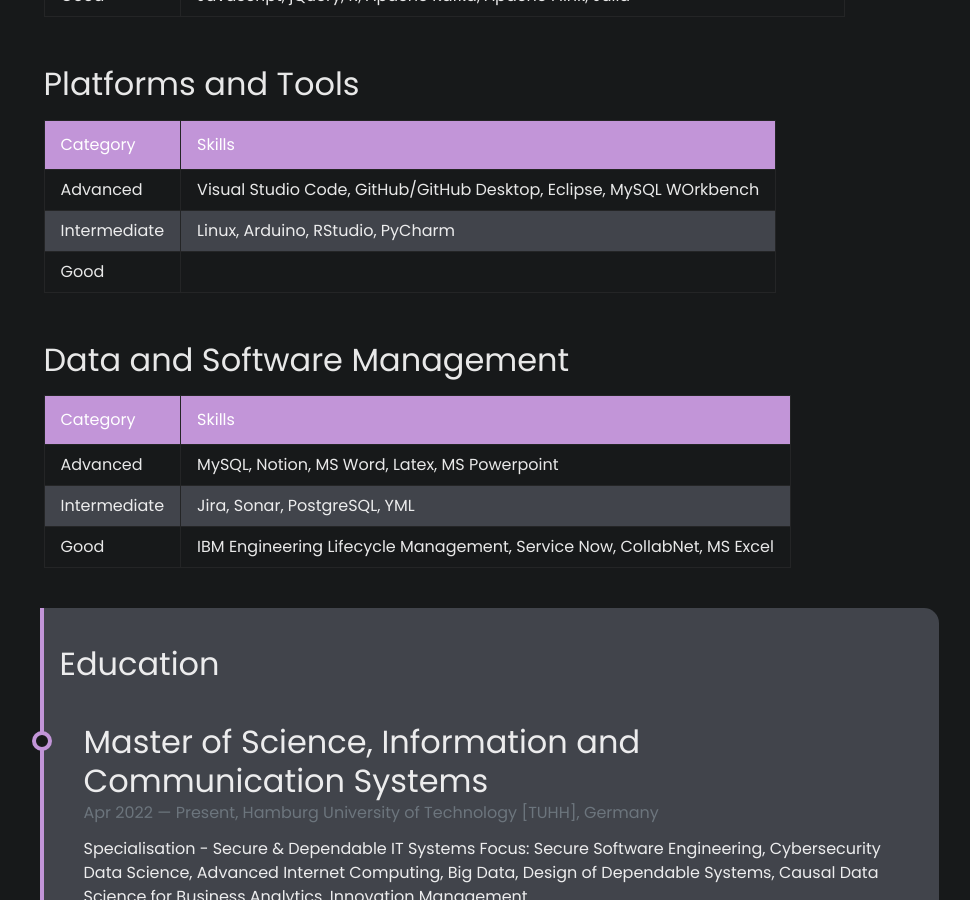
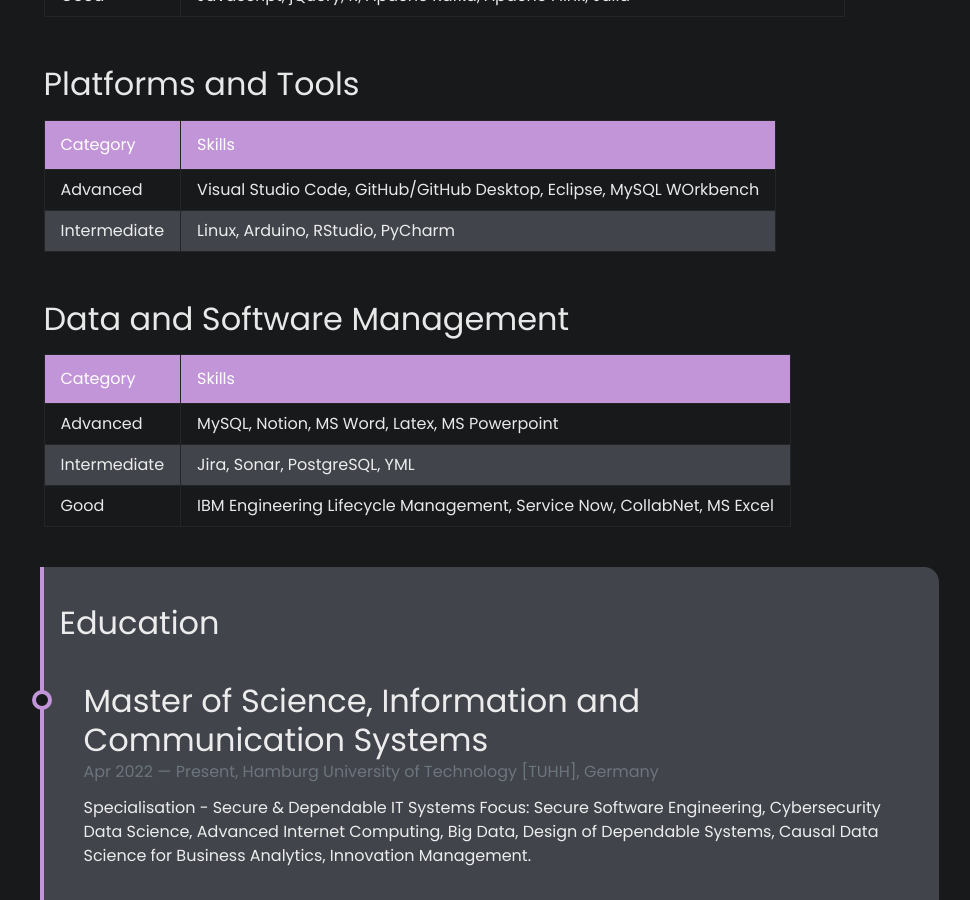
Before and after one commit to tiramdasg/tiramdasg.github.io, a Jekyll site: the page built from pages/about.md, in a window 1280 px wide and 900 px high, scrolled down 995 px. Shown: the whole window, without its empty margins (149-1119 px from the left). Built offline with Jekyll 4.4.1, drawn with Linux system fonts in a browser that asks for light colours; emoji names are drawn with the system emoji font.

Commit message:
Update skills.html

```diff
--- a/_includes/about/skills.html
+++ b/_includes/about/skills.html
@@ -25,7 +25,7 @@
       </tr>
       {% endif %}
 
-      {% if advanced_skills.size > 0 %}
+      {% if intermediate_skills.size > 0 %}
       <tr>
         <td>Intermediate</td>
         <td>
@@ -36,7 +36,7 @@
       </tr>
       {% endif %}
 
-      {% if advanced_skills.size > 0 %}
+      {% if good_skills.size > 0 %}
       <tr>
         <td>Good</td>
         <td>
```
